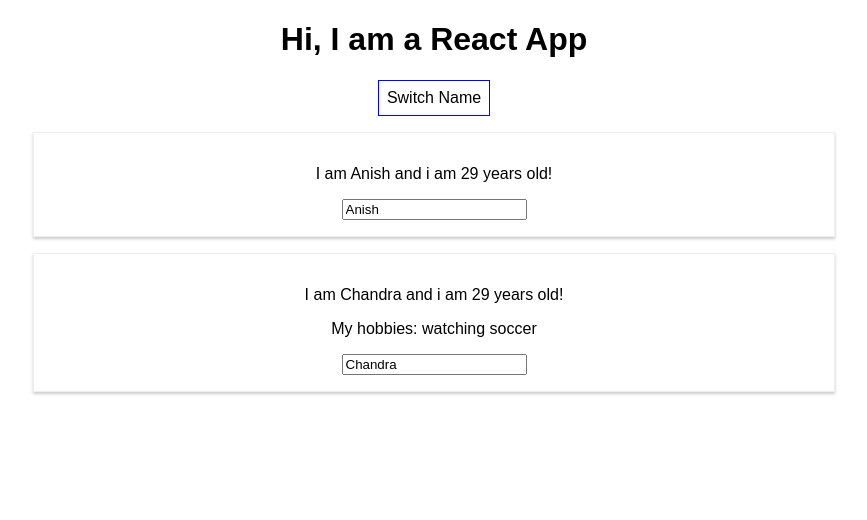
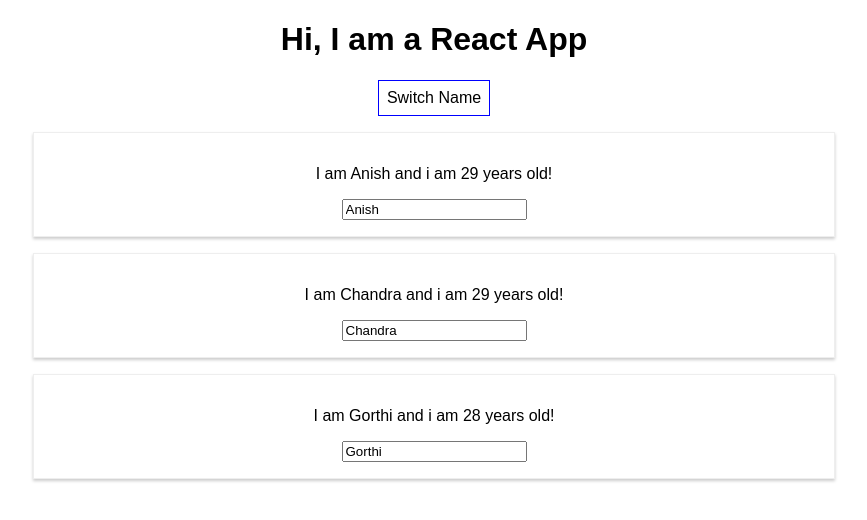
Before and after one commit to saianis/react-complete-guide, a React (Create React App) app: page / in a window 1280 px wide. Both pictures are taken after a click on the button "Switch Name". Shown: the top 520 px of the page, without its empty margins (206-1073 px from the left). Built offline with nearby package versions, Linux system fonts and the light colour scheme.

Commit message:
added delete list functionality

```diff
--- a/src/App.js
+++ b/src/App.js
@@ -6,27 +6,29 @@
   state = {
     persons: [
       {name: 'Anish', age: 29},
-      {name: 'Chandra', age: 29}
+      {name: 'Chandra', age: 29},
+      {name: 'Gorthi', age: 28}
     ],
     showPersons: false
-  }
-  switchNameHandler = () => {
-    this.setState( {
-      persons: [
-        {name: 'Anish Chandra', age: 29},
-        {name: 'Chandra Chandra', age: 29}
-      ]
-    })
   }
 
   nameChangeHandler = (event) => {
     this.setState( {
       persons: [
         {name: 'Anish Chandra', age: 29},
-        {name: event.target.value, age: 24}
+        {name: event.target.value, age: 24},
+        {name: 'Gorthi', age: 28}
       ]
     })
   }
+
+  deletePersonHandler = (personIndex) => {
+    const persons = this.state.persons;
+    persons.splice(personIndex, 1);
+    this.setState({persons: persons});
+  }
+
+
   togglePersonsHandler = () => {
     const doesShow = this.state.showPersons;
     this.setState({showPersons: !doesShow});
@@ -45,14 +47,12 @@
     if (this.state.showPersons) {
       persons = (
         <div>
-        <Person
-        name={this.state.persons[0].name}
-        age={this.state.persons[0].age}/>
-        <Person
-        name={this.state.persons[1].name}
-        age={this.state.persons[1].age}
-        click={this.switchNameHandler}
-        changed={this.nameChangeHandler}>My hobbies: watching soccer</Person>
+          {this.state.persons.map((person, index) => {
+            return <Person
+            click={() => this.deletePersonHandler(index)}
+            name={person.name}
+            age={person.age} />
+          })}
       </div>
       );
     }
```
